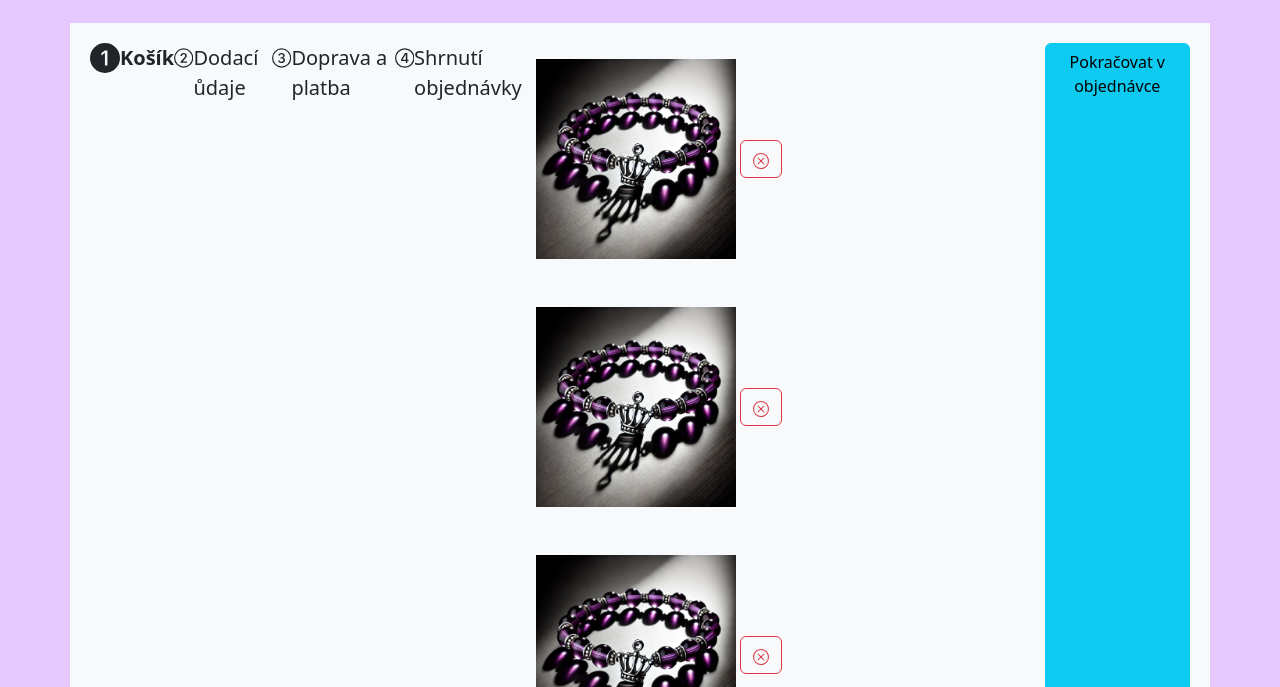
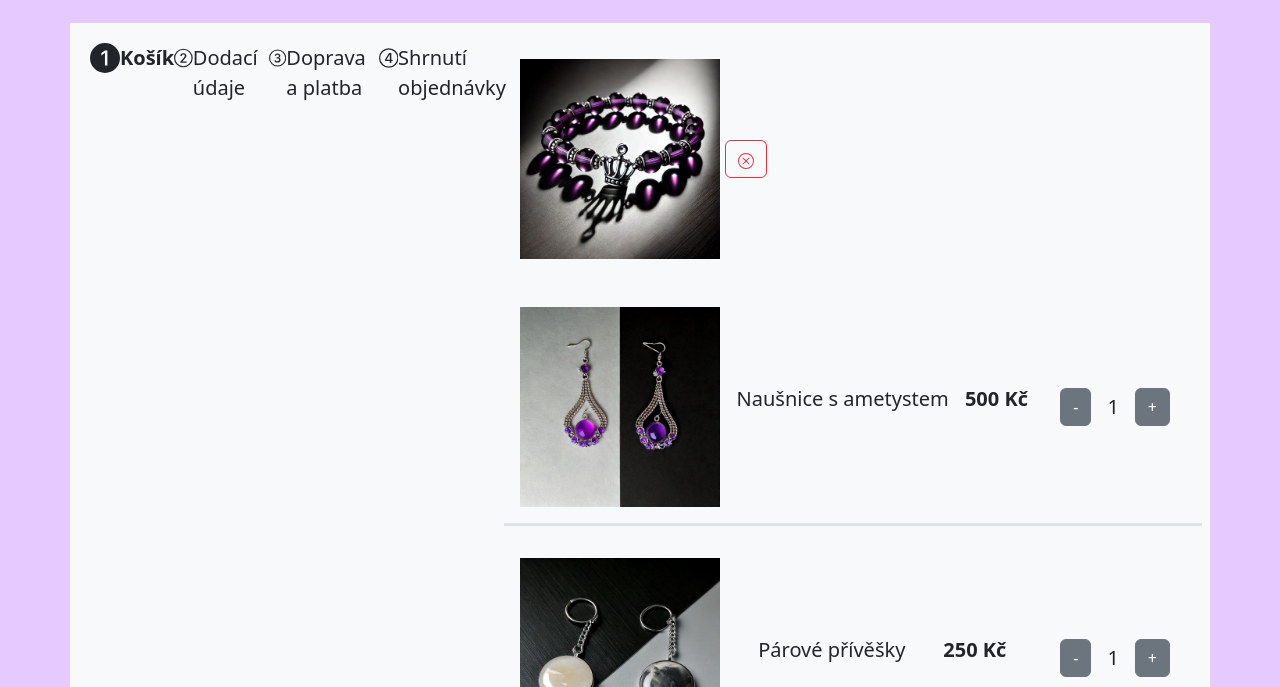
Before and after one commit to Karol-inka/05_e-shop, a plain HTML site: page kosik.html in a window 1280 px wide. Shown: the part 113-800 px from the top of the page. Drawn offline with nearby package versions, Linux system fonts and the light colour scheme.

Commit message:
03-commit.02

```diff
--- a/kosik.html
+++ b/kosik.html
@@ -67,7 +67,7 @@
                         <path
                             d="M1 8a7 7 0 1 0 14 0A7 7 0 0 0 1 8m15 0A8 8 0 1 1 0 8a8 8 0 0 1 16 0M6.646 6.24v.07H5.375v-.064c0-1.213.879-2.402 2.637-2.402 1.582 0 2.613.949 2.613 2.215 0 1.002-.6 1.667-1.287 2.43l-.096.107-1.974 2.22v.077h3.498V12H5.422v-.832l2.97-3.293c.434-.475.903-1.008.903-1.705 0-.744-.557-1.236-1.313-1.236-.843 0-1.336.615-1.336 1.306" />
                     </svg>
-                    <p>Dodací ůdaje</p>
+                    <p>Dodací údaje</p>
                 </div>
                 <div class="d-flex">
                     <svg xmlns="http://www.w3.org/2000/svg" width="30" height="30" fill="currentColor"
@@ -100,38 +100,27 @@
                             </svg>
                         </button>
                     </div>
-                    <div class="kosicek p-3">
-                        <img src="img/1.jpg">
-                        <button type="button" class="btn btn-outline-danger">
-                            <svg xmlns="http://www.w3.org/2000/svg" width="16" height="16" fill="currentColor" class="bi bi-x-circle"
-                                viewBox="0 0 16 16">
-                                <path d="M8 15A7 7 0 1 1 8 1a7 7 0 0 1 0 14m0 1A8 8 0 1 0 8 0a8 8 0 0 0 0 16" />
-                                <path
-                                    d="M4.646 4.646a.5.5 0 0 1 .708 0L8 7.293l2.646-2.647a.5.5 0 0 1 .708.708L8.707 8l2.647 2.646a.5.5 0 0 1-.708.708L8 8.707l-2.646 2.647a.5.5 0 0 1-.708-.708L7.293 8 4.646 5.354a.5.5 0 0 1 0-.708" />
-                            </svg>
-                        </button>
+                    <div class="kosicek d-flex justify-content-between p-3 align-items-center border-bottom border-3">
+                        <img src="img/7.jpg" alt="">
+                        <p>Naušnice s ametystem</p>
+                        <p><b>500 Kč</b></p>
+                        <div class="d-flex align-items-center p-3">
+                            <button type="button" class="btn btn-secondary">-</button><p class="m-0 p-3">1</p><button type="button" class="btn btn-secondary">+</button>
+                        </div>
                     </div>
-                    <div class="kosicek p-3">
-                        <img src="img/1.jpg">
-                        <button type="button" class="btn btn-outline-danger">
-                            <svg xmlns="http://www.w3.org/2000/svg" width="16" height="16" fill="currentColor" class="bi bi-x-circle"
-                                viewBox="0 0 16 16">
-                                <path d="M8 15A7 7 0 1 1 8 1a7 7 0 0 1 0 14m0 1A8 8 0 1 0 8 0a8 8 0 0 0 0 16" />
-                                <path
-                                    d="M4.646 4.646a.5.5 0 0 1 .708 0L8 7.293l2.646-2.647a.5.5 0 0 1 .708.708L8.707 8l2.647 2.646a.5.5 0 0 1-.708.708L8 8.707l-2.646 2.647a.5.5 0 0 1-.708-.708L7.293 8 4.646 5.354a.5.5 0 0 1 0-.708" />
-                            </svg>
-                        </button>
+                    <div class="kosicek d-flex justify-content-between p-3 align-items-center border-bottom border-3">
+                        <img src="img/15.jpg" alt="">
+                        <p>Párové přívěšky</p>
+                        <p><b>250 Kč</b></p>
+                        <div class="d-flex align-items-center p-3">
+                            <button type="button" class="btn btn-secondary">-</button><p class="m-0 p-3">1</p><button type="button" class="btn btn-secondary">+</button>
+                        </div>
                     </div>
+                    <a href="dodaci.html" class="btn btn-info p-3">Pokračovat v objednávce</a>
                 </div>
-
-                <a href="dodaci.html" class="btn btn-info">Pokračovat v objednávce</a>
             </div>
         </div>
     </div>
-
-
-
-
 
 
 
```
Also changed, not shown: dodaci.html (+1 -1 lines), platba.html (+1 -1 lines), souhrn.html (+1 -1 lines).
